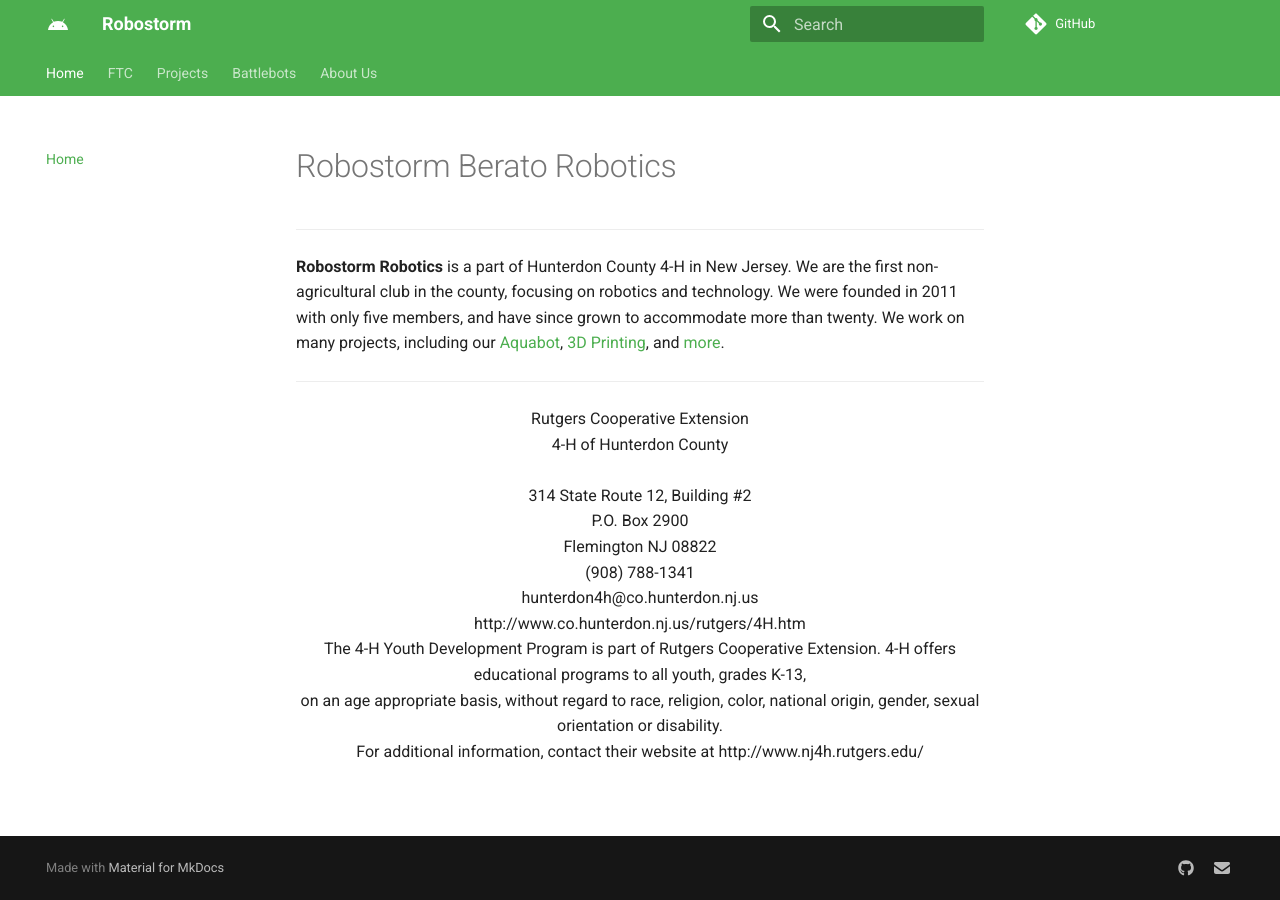
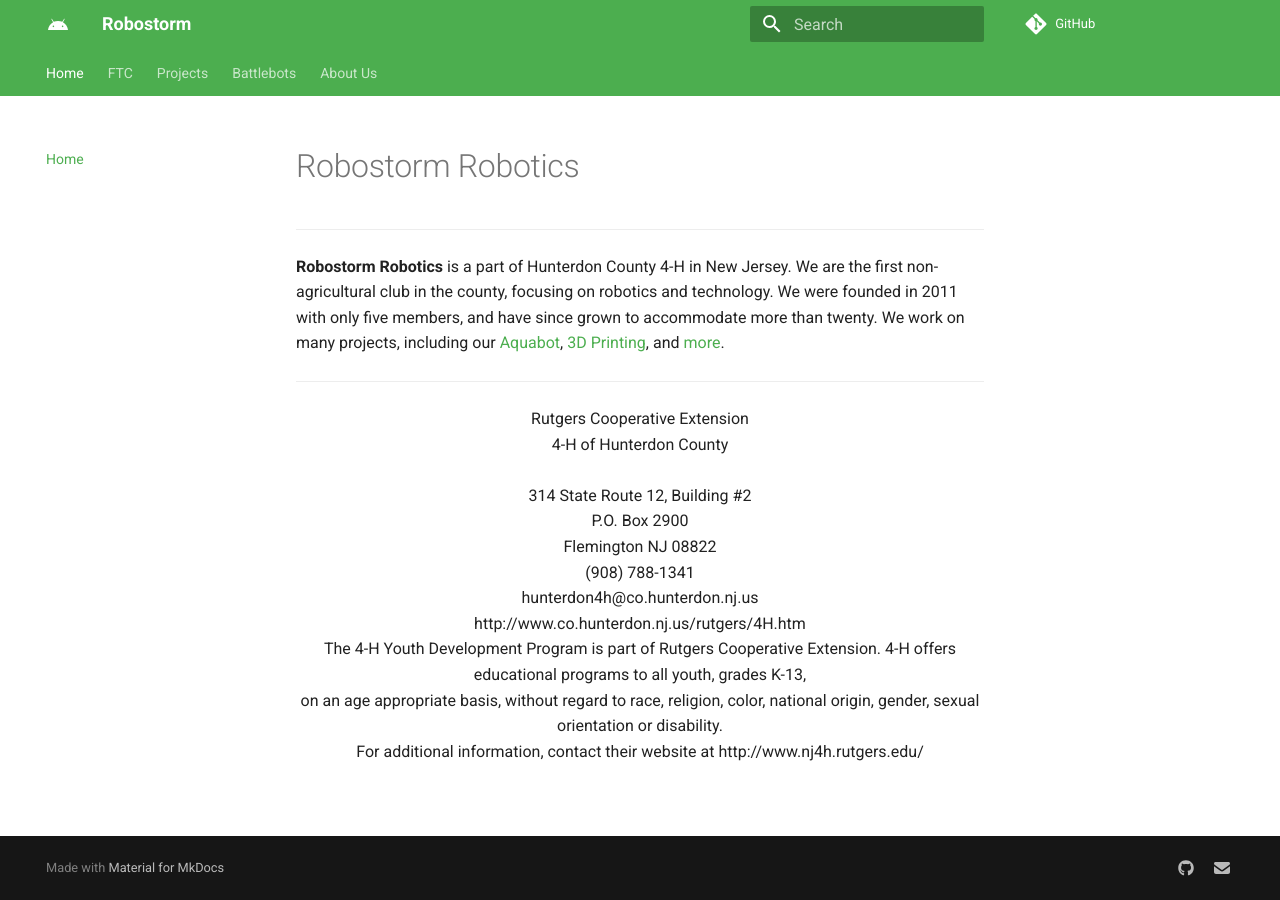
Before and after one commit to Robostorm/Website, an MkDocs documentation site: the page built from docs/index.md, in a window 1280 px wide. Built offline with MkDocs 1.6.1 and Material for MkDocs 9.7.7, drawn with Linux system fonts in a browser that asks for light colours.

Commit message:
fixed berato issues

```diff
--- a/docs/index.md
+++ b/docs/index.md
@@ -1,4 +1,4 @@
-# Robostorm Berato Robotics
+# Robostorm Robotics
 ---
 
 **Robostorm Robotics** is a part of Hunterdon County 4-H in New Jersey. We are the first non-agricultural club in the county, focusing on robotics and technology. We were founded in 2011 with only five members, and have since grown to accommodate more than twenty. We work on many projects, including our [Aquabot](projects/aquabot.md), [3D Printing](projects/3dprinting.md), and [more](projects/other.md).
```
Also changed, not shown: docs/FTC/awards.md (+0 -2 lines).
